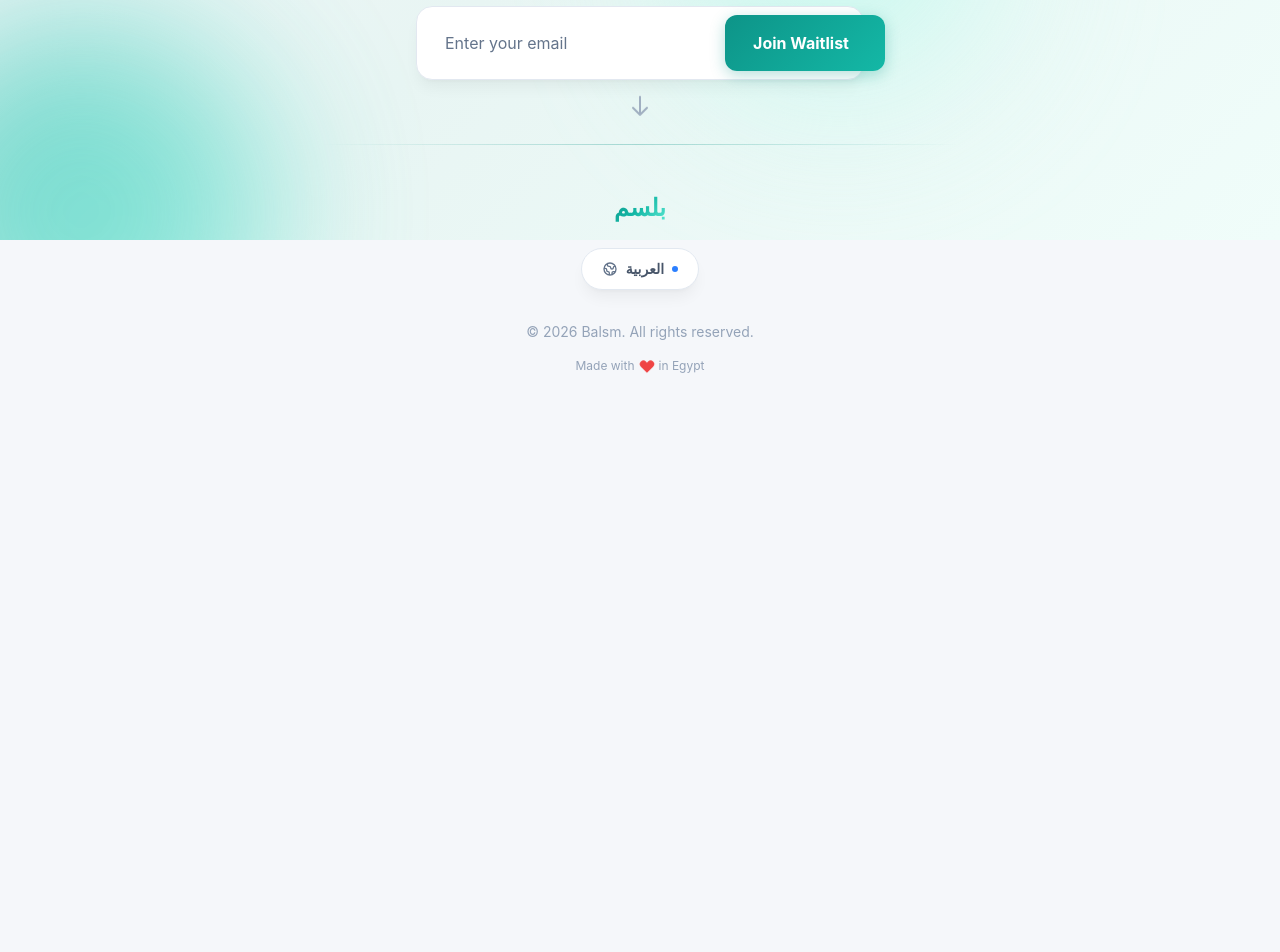
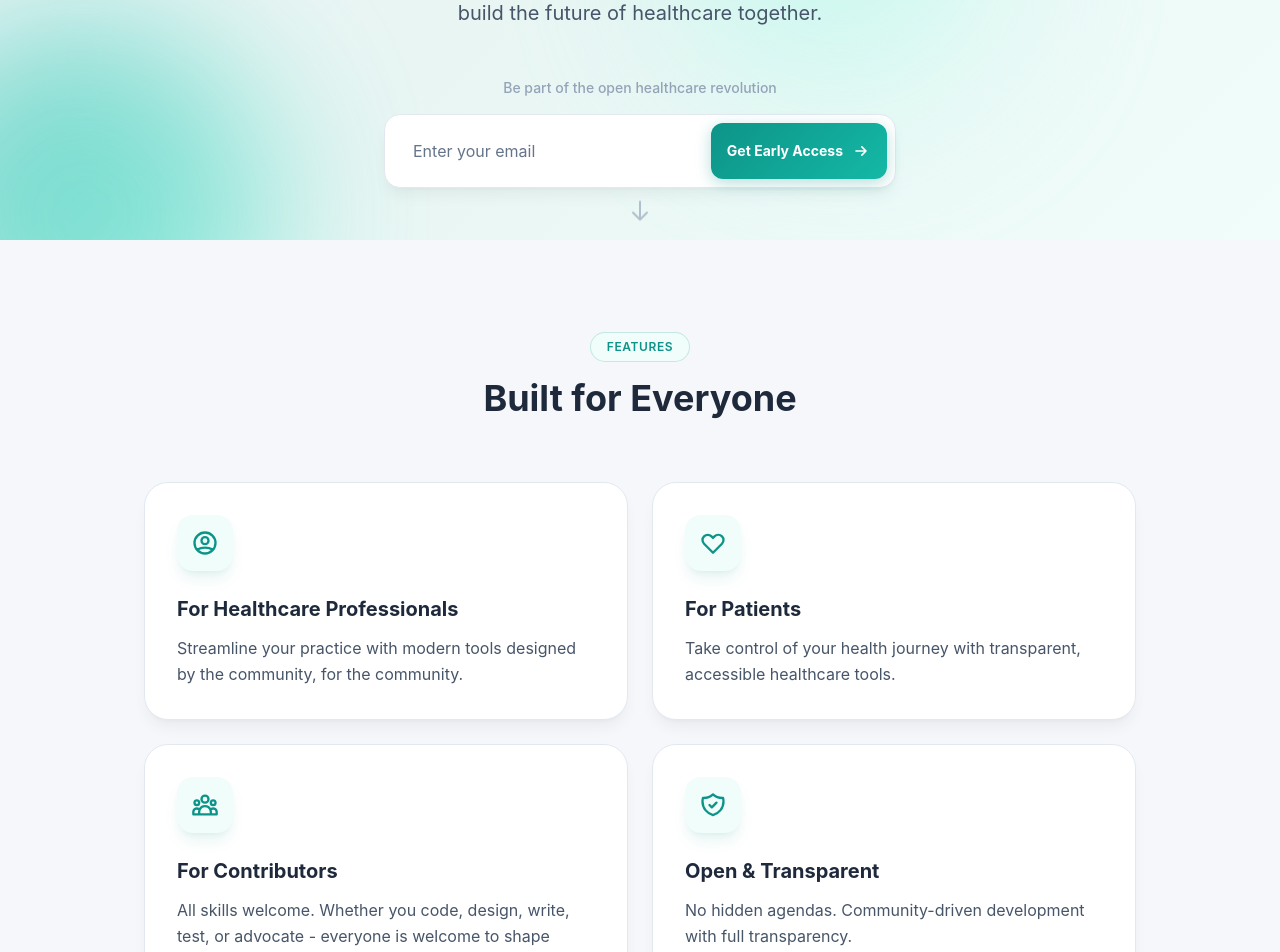
Before and after one commit to balsm-health/website, a Next.js app: page /en in a window 1280 px wide. Shown: the part 560-1512 px from the top of the page. Before the commit the page ends 982 px from the top, so only its background shows below. Built offline with nearby package versions, Linux system fonts and the light colour scheme.

Commit message:
[Feature] UI content enhancement

```diff
--- a/src/app/[locale]/page.tsx
+++ b/src/app/[locale]/page.tsx
@@ -1,4 +1,5 @@
 import Hero from '@/components/Hero';
+import Features from '@/components/Features';
 import Footer from '@/components/Footer';
 
 export default function Home() {
@@ -6,6 +7,7 @@ export default function Home() {
     <main className="flex flex-col min-h-screen">
       <div className="flex-1">
         <Hero />
+        <Features />
       </div>
       <Footer />
     </main>
--- a/src/components/Features.tsx
+++ b/src/components/Features.tsx
@@ -5,37 +5,33 @@ import { useTranslations } from 'next-intl';
 const features = [
   {
     key: 'appointments',
-    gradient: 'from-teal-400 to-emerald-500',
     icon: (
       <svg className="w-7 h-7" fill="none" stroke="currentColor" viewBox="0 0 24 24">
-        <path strokeLinecap="round" strokeLinejoin="round" strokeWidth={2} d="M8 7V3m8 4V3m-9 8h10M5 21h14a2 2 0 002-2V7a2 2 0 00-2-2H5a2 2 0 00-2 2v12a2 2 0 002 2z" />
+        <path strokeLinecap="round" strokeLinejoin="round" strokeWidth={2} d="M5.121 17.804A13.937 13.937 0 0112 16c2.5 0 4.847.655 6.879 1.804M15 10a3 3 0 11-6 0 3 3 0 016 0zm6 2a9 9 0 11-18 0 9 9 0 0118 0z" />
       </svg>
     ),
   },
   {
     key: 'prescriptions',
-    gradient: 'from-cyan-400 to-teal-500',
     icon: (
       <svg className="w-7 h-7" fill="none" stroke="currentColor" viewBox="0 0 24 24">
-        <path strokeLinecap="round" strokeLinejoin="round" strokeWidth={2} d="M9 12h6m-6 4h6m2 5H7a2 2 0 01-2-2V5a2 2 0 012-2h5.586a1 1 0 01.707.293l5.414 5.414a1 1 0 01.293.707V19a2 2 0 01-2 2z" />
+        <path strokeLinecap="round" strokeLinejoin="round" strokeWidth={2} d="M4.318 6.318a4.5 4.5 0 000 6.364L12 20.364l7.682-7.682a4.5 4.5 0 00-6.364-6.364L12 7.636l-1.318-1.318a4.5 4.5 0 00-6.364 0z" />
       </svg>
     ),
   },
   {
     key: 'records',
-    gradient: 'from-emerald-400 to-cyan-500',
     icon: (
       <svg className="w-7 h-7" fill="none" stroke="currentColor" viewBox="0 0 24 24">
-        <path strokeLinecap="round" strokeLinejoin="round" strokeWidth={2} d="M9 5H7a2 2 0 00-2 2v12a2 2 0 002 2h10a2 2 0 002-2V7a2 2 0 00-2-2h-2M9 5a2 2 0 002 2h2a2 2 0 002-2M9 5a2 2 0 012-2h2a2 2 0 012 2m-3 7h3m-3 4h3m-6-4h.01M9 16h.01" />
+        <path strokeLinecap="round" strokeLinejoin="round" strokeWidth={2} d="M17 20h5v-2a3 3 0 00-5.356-1.857M17 20H7m10 0v-2c0-.656-.126-1.283-.356-1.857M7 20H2v-2a3 3 0 015.356-1.857M7 20v-2c0-.656.126-1.283.356-1.857m0 0a5.002 5.002 0 019.288 0M15 7a3 3 0 11-6 0 3 3 0 016 0zm6 3a2 2 0 11-4 0 2 2 0 014 0zM7 10a2 2 0 11-4 0 2 2 0 014 0z" />
       </svg>
     ),
   },
   {
     key: 'providers',
-    gradient: 'from-teal-500 to-emerald-400',
     icon: (
       <svg className="w-7 h-7" fill="none" stroke="currentColor" viewBox="0 0 24 24">
-        <path strokeLinecap="round" strokeLinejoin="round" strokeWidth={2} d="M17 20h5v-2a3 3 0 00-5.356-1.857M17 20H7m10 0v-2c0-.656-.126-1.283-.356-1.857M7 20H2v-2a3 3 0 015.356-1.857M7 20v-2c0-.656.126-1.283.356-1.857m0 0a5.002 5.002 0 019.288 0M15 7a3 3 0 11-6 0 3 3 0 016 0zm6 3a2 2 0 11-4 0 2 2 0 014 0zM7 10a2 2 0 11-4 0 2 2 0 014 0z" />
+        <path strokeLinecap="round" strokeLinejoin="round" strokeWidth={2} d="M9 12l2 2 4-4m5.618-4.016A11.955 11.955 0 0112 2.944a11.955 11.955 0 01-8.618 3.04A12.02 12.02 0 003 9c0 5.591 3.824 10.29 9 11.622 5.176-1.332 9-6.03 9-11.622 0-1.042-.133-2.052-.382-3.016z" />
       </svg>
     ),
   },
@@ -47,7 +43,7 @@ export default function Features() {
   return (
     <section className="w-full max-w-5xl mx-auto px-4 py-20">
       <div className="text-center mb-16">
-        <span className="inline-block px-4 py-1.5 mb-4 text-xs font-semibold tracking-wider uppercase rounded-full bg-primary-bg text-primary">
+        <span className="inline-block px-4 py-1.5 mb-4 text-xs font-semibold tracking-wider uppercase rounded-full bg-primary-bg dark:bg-primary/10 text-primary border border-primary/20 dark:border-primary/30">
           Features
         </span>
         <h2 className="text-3xl sm:text-4xl font-bold text-text-primary">
@@ -59,27 +55,27 @@ export default function Features() {
         {features.map((feature, index) => (
           <div
             key={feature.key}
-            className={`group relative p-8 rounded-3xl bg-white/80 backdrop-blur-sm border border-white/50 shadow-lg shadow-black/5 card-hover fade-in stagger-${index + 1}`}
+            className={`group relative p-8 rounded-3xl bg-white dark:bg-slate-800/80 backdrop-blur-sm border border-slate-200 dark:border-slate-700/50 shadow-lg shadow-black/5 dark:shadow-black/20 card-hover fade-in stagger-${index + 1}`}
             style={{ opacity: 0, animationFillMode: 'forwards' }}
           >
             {/* Gradient background on hover */}
             <div className="absolute inset-0 rounded-3xl bg-gradient-to-br from-primary/5 to-primary-light/5 opacity-0 group-hover:opacity-100 transition-opacity duration-300" />
 
             {/* Icon */}
-            <div className={`relative w-14 h-14 rounded-2xl bg-gradient-to-br ${feature.gradient} text-white flex items-center justify-center mb-6 shadow-lg group-hover:scale-110 transition-transform duration-300`}>
+            <div className="relative w-14 h-14 rounded-2xl bg-primary-bg dark:bg-primary/20 text-primary flex items-center justify-center mb-6 shadow-lg shadow-primary/10 dark:shadow-primary/20 group-hover:scale-110 group-hover:bg-primary group-hover:text-white transition-all duration-300">
               {feature.icon}
             </div>
 
             {/* Content */}
-            <h3 className="relative text-xl font-bold text-text-primary mb-3 group-hover:text-primary transition-colors">
+            <h3 className="relative text-xl font-bold text-text-primary dark:text-white mb-3 group-hover:text-primary transition-colors">
               {t(`${feature.key}.title`)}
             </h3>
-            <p className="relative text-text-secondary leading-relaxed">
+            <p className="relative text-text-secondary dark:text-slate-300 leading-relaxed">
               {t(`${feature.key}.description`)}
             </p>
 
             {/* Arrow icon */}
-            <div className="absolute bottom-8 right-8 rtl:right-auto rtl:left-8 w-10 h-10 rounded-full bg-primary-bg flex items-center justify-center opacity-0 group-hover:opacity-100 transition-all duration-300 group-hover:translate-x-1 rtl:group-hover:-translate-x-1">
+            <div className="absolute bottom-8 right-8 rtl:right-auto rtl:left-8 w-10 h-10 rounded-full bg-primary-bg dark:bg-primary/10 flex items-center justify-center opacity-0 group-hover:opacity-100 transition-all duration-300 group-hover:translate-x-1 rtl:group-hover:-translate-x-1">
               <svg className="w-5 h-5 text-primary rtl:rotate-180" fill="none" stroke="currentColor" viewBox="0 0 24 24">
                 <path strokeLinecap="round" strokeLinejoin="round" strokeWidth={2} d="M17 8l4 4m0 0l-4 4m4-4H3" />
               </svg>
--- a/src/components/WaitlistForm.tsx
+++ b/src/components/WaitlistForm.tsx
@@ -75,7 +75,7 @@ export default function WaitlistForm() {
   }
 
   return (
-    <form onSubmit={handleSubmit} className="w-full max-w-md mx-auto" suppressHydrationWarning>
+    <form onSubmit={handleSubmit} className="w-full max-w-2xl mx-auto" suppressHydrationWarning>
       <div className={`relative flex flex-col sm:flex-row gap-3 p-2 bg-white dark:bg-slate-800/80 backdrop-blur-sm rounded-2xl shadow-lg shadow-black/5 dark:shadow-black/20 border border-slate-200 dark:border-slate-700/50 transition-all duration-300 hover:shadow-xl hover:shadow-primary/10 hover:border-primary/20 ${status === 'error' ? 'shake' : ''}`} suppressHydrationWarning>
         <input
           type="email"
@@ -95,7 +95,7 @@ export default function WaitlistForm() {
         <button
           type="submit"
           disabled={status === 'loading'}
-          className="btn-gradient px-8 py-4 rounded-xl font-bold text-white whitespace-nowrap min-w-[160px] text-base flex items-center justify-center gap-2 ripple"
+          className="btn-gradient px-4 py-3 rounded-xl font-bold text-white whitespace-nowrap text-sm flex items-center justify-center gap-2 ripple"
         >
           {status === 'loading' ? (
             <>
--- a/src/messages/ar.json
+++ b/src/messages/ar.json
@@ -1,45 +1,45 @@
 {
   "metadata": {
-    "title": "بلسم - الرعاية الصحية أصبحت أسهل",
-    "description": "انضم إلى قائمة الانتظار لتطبيق بلسم - التطبيق الشامل لحجز المواعيد وإدارة الوصفات الطبية والتواصل مع الأطباء."
+    "title": "بلسم - منصة الرعاية الصحية مفتوحة المصدر",
+    "description": "انضم إلى بلسم - منصة الرعاية الصحية مفتوحة المصدر المصممة لمقدمي الرعاية والمرضى والمطورين. شفافة، مدفوعة بالمجتمع، ومتاحة للجميع."
   },
   "hero": {
-    "title": "الرعاية الصحية أصبحت أسهل",
-    "subtitle": "احجز مواعيدك، وأدر وصفاتك الطبية، وتواصل مع مقدمي الرعاية الصحية الموثوقين - كل ذلك في تطبيق واحد.",
+    "title": "رعاية صحية مفتوحة للجميع",
+    "subtitle": "منصة ثورية مفتوحة المصدر تربط بين المتخصصين في الرعاية الصحية، وتمكّن المرضى، وترحب بالمساهمين لبناء مستقبل الرعاية الصحية معاً.",
     "comingSoon": "قريباً"
   },
   "waitlist": {
-    "title": "انضم لقائمة الانتظار",
-    "subtitle": "كن أول من يعرف عند إطلاق بلسم",
+    "title": "انضم للحركة",
+    "subtitle": "كن جزءاً من ثورة الرعاية الصحية المفتوحة",
     "placeholder": "أدخل بريدك الإلكتروني",
-    "button": "انضم الآن",
+    "button": "احصل على وصول مبكر",
     "submitting": "جاري التسجيل...",
-    "success": "تم تسجيلك! سنخبرك فور إطلاق بلسم.",
+    "success": "أهلاً بك! سنبقيك على اطلاع بتقدمنا.",
     "errorDuplicate": "هذا البريد الإلكتروني مسجل بالفعل.",
     "errorGeneric": "حدث خطأ ما. يرجى المحاولة مرة أخرى.",
     "errorInvalid": "يرجى إدخال بريد إلكتروني صحيح."
   },
   "features": {
-    "title": "ما الذي ننتظره",
+    "title": "مصممة للجميع",
     "appointments": {
-      "title": "حجز سهل للمواعيد",
-      "description": "احجز مواعيدك مع الأطباء والعيادات والمستشفيات في ثوانٍ."
+      "title": "لمقدمي الرعاية الصحية",
+      "description": "بسّط ممارستك بأدوات حديثة صممها المجتمع، من أجل المجتمع."
     },
     "prescriptions": {
-      "title": "إدارة ذكية للوصفات",
-      "description": "أدر أدويتك مع تذكيرات وإعادة صرف سهلة من الصيدلية."
+      "title": "للمرضى",
+      "description": "تحكم في رحلتك الصحية بأدوات رعاية صحية شفافة ومتاحة."
     },
     "records": {
-      "title": "سجلاتك الصحية",
-      "description": "الوصول إلى تاريخك الطبي الكامل في أي وقت ومن أي مكان."
+      "title": "للمساهمين",
+      "description": "جميع المهارات مرحب بها. سواء كنت تبرمج، تصمم، تكتب، تختبر، أو تدعم - الجميع مرحب به لصياغة مستقبل الرعاية الصحية."
     },
     "providers": {
-      "title": "مقدمو رعاية موثوقون",
-      "description": "ابحث عن أطباء معتمدين مع تقييمات ومراجعات وتوافر فوري."
+      "title": "مفتوحة وشفافة",
+      "description": "لا أجندات خفية. تطوير مدفوع بالمجتمع مع شفافية كاملة."
     }
   },
   "footer": {
-    "copyright": "© ٢٠٢٦ بلسم. جميع الحقوق محفوظة.",
+    "copyright": "© ٢٠٢٦ بلسم. مفتوحة المصدر، نبنيها معاً.",
     "privacy": "سياسة الخصوصية",
     "terms": "شروط الخدمة",
     "madeWith": "صُنع بـ",
--- a/src/messages/en.json
+++ b/src/messages/en.json
@@ -1,45 +1,45 @@
 {
   "metadata": {
-    "title": "Balsm - Healthcare Made Simple",
-    "description": "Join the waitlist for Balsm - the all-in-one healthcare app for booking appointments, managing prescriptions, and connecting with doctors."
+    "title": "Balsm - Open Source Healthcare Platform",
+    "description": "Join Balsm - the open source healthcare platform built for providers, patients, and developers. Transparent, community-driven, and accessible to all."
   },
   "hero": {
-    "title": "Healthcare Made Simple",
-    "subtitle": "Book appointments, manage prescriptions, and connect with trusted healthcare providers - all in one app.",
+    "title": "Healthcare, Open for Everyone",
+    "subtitle": "A revolutionary open source platform connecting healthcare professionals, empowering patients, and welcoming contributors to build the future of healthcare together.",
     "comingSoon": "Coming Soon"
   },
   "waitlist": {
-    "title": "Join the Waitlist",
-    "subtitle": "Be the first to know when Balsm launches",
+    "title": "Join the Movement",
+    "subtitle": "Be part of the open healthcare revolution",
     "placeholder": "Enter your email",
-    "button": "Join Waitlist",
+    "button": "Get Early Access",
     "submitting": "Joining...",
-    "success": "You're on the list! We'll notify you when Balsm launches.",
-    "errorDuplicate": "This email is already on the waitlist.",
+    "success": "Welcome aboard! We'll keep you updated on our progress.",
+    "errorDuplicate": "This email is already registered.",
     "errorGeneric": "Something went wrong. Please try again.",
     "errorInvalid": "Please enter a valid email address."
   },
   "features": {
-    "title": "What's Coming",
+    "title": "Built for Everyone",
     "appointments": {
-      "title": "Easy Appointments",
-      "description": "Book appointments with doctors, clinics, and hospitals in seconds."
+      "title": "For Healthcare Professionals",
+      "description": "Streamline your practice with modern tools designed by the community, for the community."
     },
     "prescriptions": {
-      "title": "Smart Prescriptions",
-      "description": "Manage your medications with reminders and easy pharmacy refills."
+      "title": "For Patients",
+      "description": "Take control of your health journey with transparent, accessible healthcare tools."
     },
     "records": {
-      "title": "Health Records",
-      "description": "Access your complete medical history anytime, anywhere."
+      "title": "For Contributors",
+      "description": "All skills welcome. Whether you code, design, write, test, or advocate - everyone is welcome to shape healthcare's future."
     },
     "providers": {
-      "title": "Trusted Providers",
-      "description": "Find verified doctors with ratings, reviews, and real-time availability."
+      "title": "Open & Transparent",
+      "description": "No hidden agendas. Community-driven development with full transparency."
     }
   },
   "footer": {
-    "copyright": "© 2026 Balsm. All rights reserved.",
+    "copyright": "© 2026 Balsm. Open source, built together.",
     "privacy": "Privacy Policy",
     "terms": "Terms of Service",
     "madeWith": "Made with",
```
